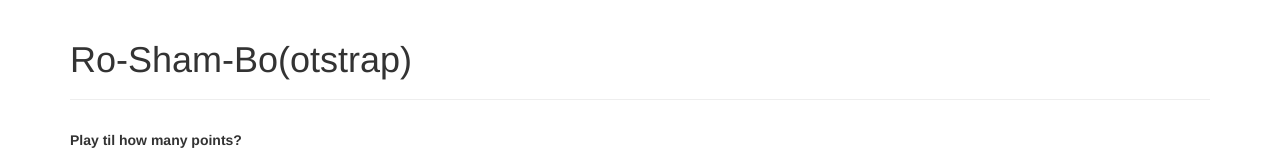
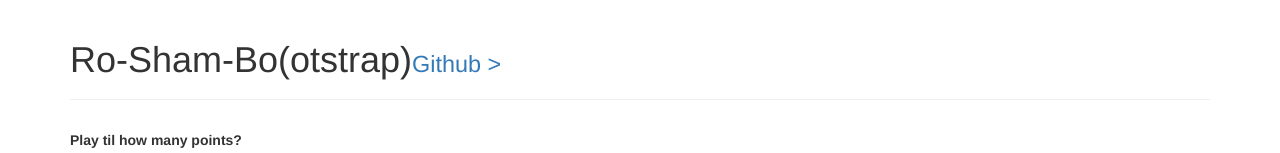
Before and after one commit to coreyzev/ro-sham-bootstrap, a plain HTML site: page index.html in a window 1280 px wide. Shown: the top 153 px of the page. Drawn offline with nearby package versions, Linux system fonts and the light colour scheme.

Commit message:
added github link

```diff
--- a/index.html
+++ b/index.html
@@ -28,7 +28,7 @@
         <div class="row">
             <div class="col-sm-12">
                 <div class="page-header">
-                    <h1>Ro-Sham-Bo(otstrap)</h1>
+                    <h1>Ro-Sham-Bo(otstrap)<small><a href="https://github.com/coreyzev/ro-sham-bootstrap">Github ></a></small></h1>
                 </div>
             </div>
         </div>
```
